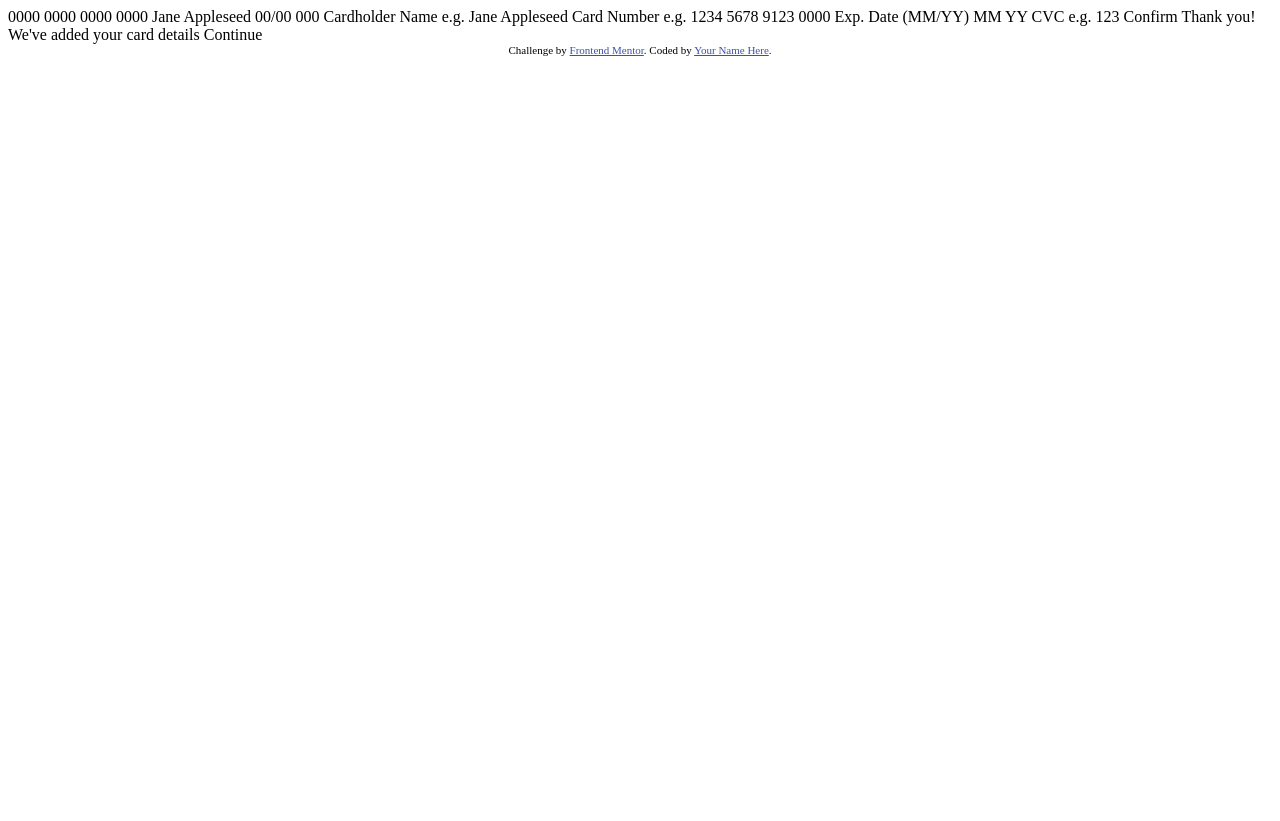
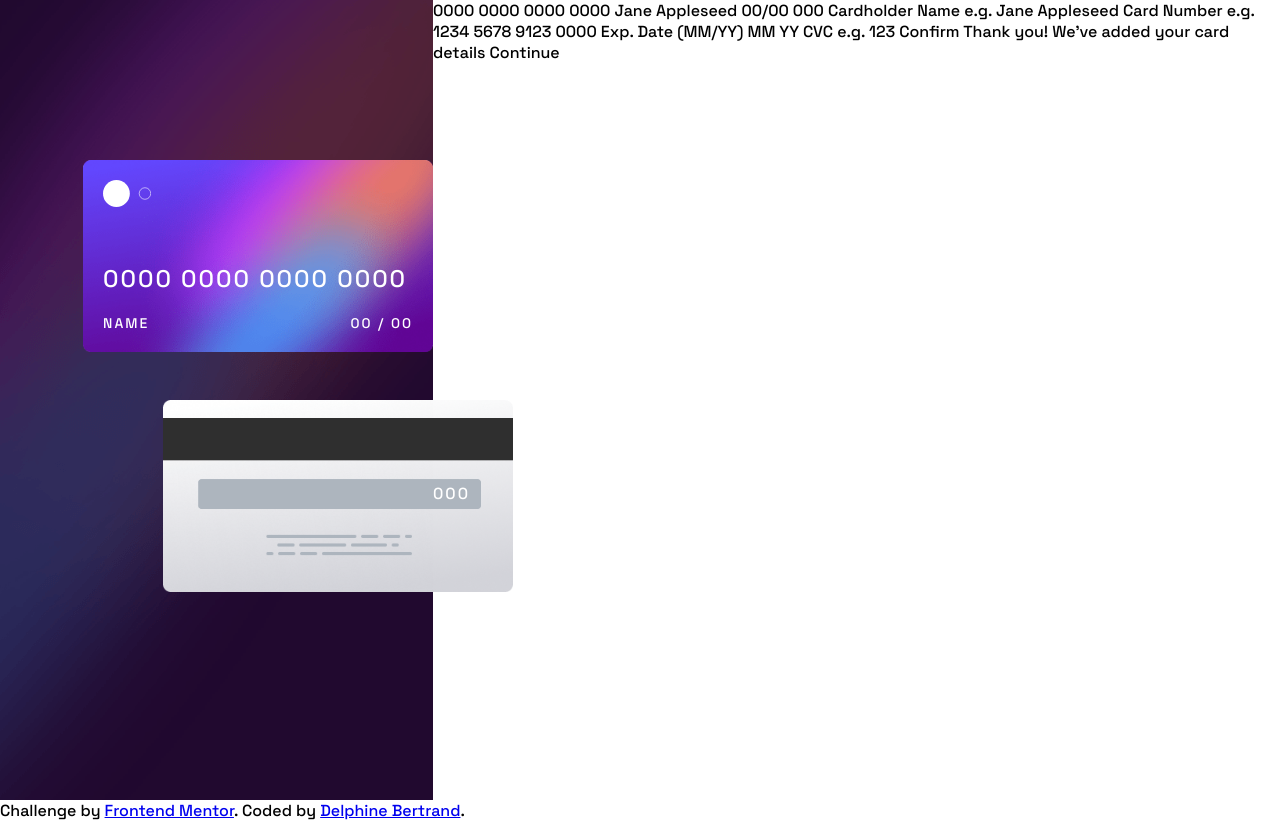
Before and after one commit to reuby-dev/interactive-card, a plain HTML site: page index.html in a window 1280 px wide. Before the commit the page ends 800 px from the top, so only its background shows below. Drawn offline with Linux system fonts and the light colour scheme.

Commit message:
left side

```diff
--- /dev/null
+++ b/css/main.css
@@ -0,0 +1,81 @@
+* {
+    box-sizing: border-box;
+}
+
+body {
+    margin: 0;
+    font-family: 'Space Grotesk', Arial, Helvetica, sans-serif;
+}
+
+p {
+    margin: 0;
+}
+
+.main-card-form {
+    display: flex;
+}
+
+.main-left {
+    position: relative;
+    background: url(../images/bg-main-desktop.png) no-repeat;
+    display: flex;
+    height: 100vh;
+    width: 70%;
+}
+
+.front-card {
+    background: url(../images/bg-card-front.png) no-repeat;
+    display: flex;
+    flex-direction: column;
+    padding: 20px;
+    background-size: 350px;
+    height: 192px;
+    width: 350px;
+    position: absolute;
+    top: 20%;
+    right: 0;
+    color: #fff;
+}
+
+.front-card::before {
+    content: "";
+    background: url('../images/card-logo.svg') no-repeat;
+    height: 27px;
+    width: 48px;
+    display: inline-block;
+    background-size: 48px;
+}
+
+#card-number {
+    letter-spacing: 2px;
+    font-size: 24px;
+    margin-top: auto;
+    margin-bottom: 20px;
+}
+
+.front-card-bottom {
+    display: flex;
+    font-size: 14px;
+    letter-spacing: 2px;
+    justify-content: space-between;
+    text-transform: uppercase;
+}
+
+.back-card {
+    position: absolute;
+    background: url(../images/bg-card-back.png) no-repeat;
+    padding: 20px;
+    background-size: 350px;
+    height: 192px;
+    width: 350px;
+    top: 50%;
+    right: -80px;
+}
+
+#expiration-code {
+    color: #fff;
+    margin: 63px 0 0 250px;
+    letter-spacing: 2px;
+}
+
+.main-right {}
--- a/index.html
+++ b/index.html
@@ -1,20 +1,32 @@
 <!DOCTYPE html>
 <html lang="en">
+
 <head>
   <meta charset="UTF-8">
-  <meta name="viewport" content="width=device-width, initial-scale=1.0"> <!-- displays site properly based on user's device -->
+  <meta name="viewport" content="width=device-width, initial-scale=1.0">
+  <link href="./css/main.css" rel="stylesheet">
+  <link rel="preconnect" href="https://fonts.googleapis.com">
+  <link rel="preconnect" href="https://fonts.gstatic.com" crossorigin>
+  <link href="https://fonts.googleapis.com/css2?family=Space+Grotesk:wght@500&display=swap" rel="stylesheet">
+  <link rel="icon" type="image/png" sizes="32x32" href="./images/favicon-32x32.png">
+  <title>Frontend Mentor | Interactive card details form</title>
+</head>
 
-  <link rel="icon" type="image/png" sizes="32x32" href="./images/favicon-32x32.png">
-
-  <title>Frontend Mentor | Interactive card details form</title>
-
-  <!-- Feel free to remove these styles or customise in your own stylesheet 👍 -->
-  <style>
-    .attribution { font-size: 11px; text-align: center; }
-    .attribution a { color: hsl(228, 45%, 44%); }
-  </style>
-</head>
 <body>
+  <main class="main-card-form">
+    <div class="main-left">
+      <div class="front-card">
+        <p id="card-number">0000 0000 0000 0000</p>
+        <div class="front-card-bottom">
+          <p>name</p>
+          <p>00 / 00</p>
+        </div>
+      </div>
+      <div class="back-card">
+        <p id="expiration-code">000</p>
+      </div>
+    </div>
+    <div class="main-right">
 
       0000 0000 0000 0000
       Jane Appleseed
@@ -36,16 +48,16 @@
       e.g. 123
 
       Confirm
-
-  <!-- Completed state start -->
-
       Thank you!
       We've added your card details
       Continue
+    </div>
+  </main>
 
-  <div class="attribution">
+  <footer class="attribution">
     Challenge by <a href="https://www.frontendmentor.io?ref=challenge" target="_blank">Frontend Mentor</a>.
-    Coded by <a href="#">Your Name Here</a>.
-  </div>
+    Coded by <a href="#">Delphine Bertrand</a>.
+  </footer>
 </body>
+
 </html>
```
Lines whose indentation alone changed are shown as unchanged.
